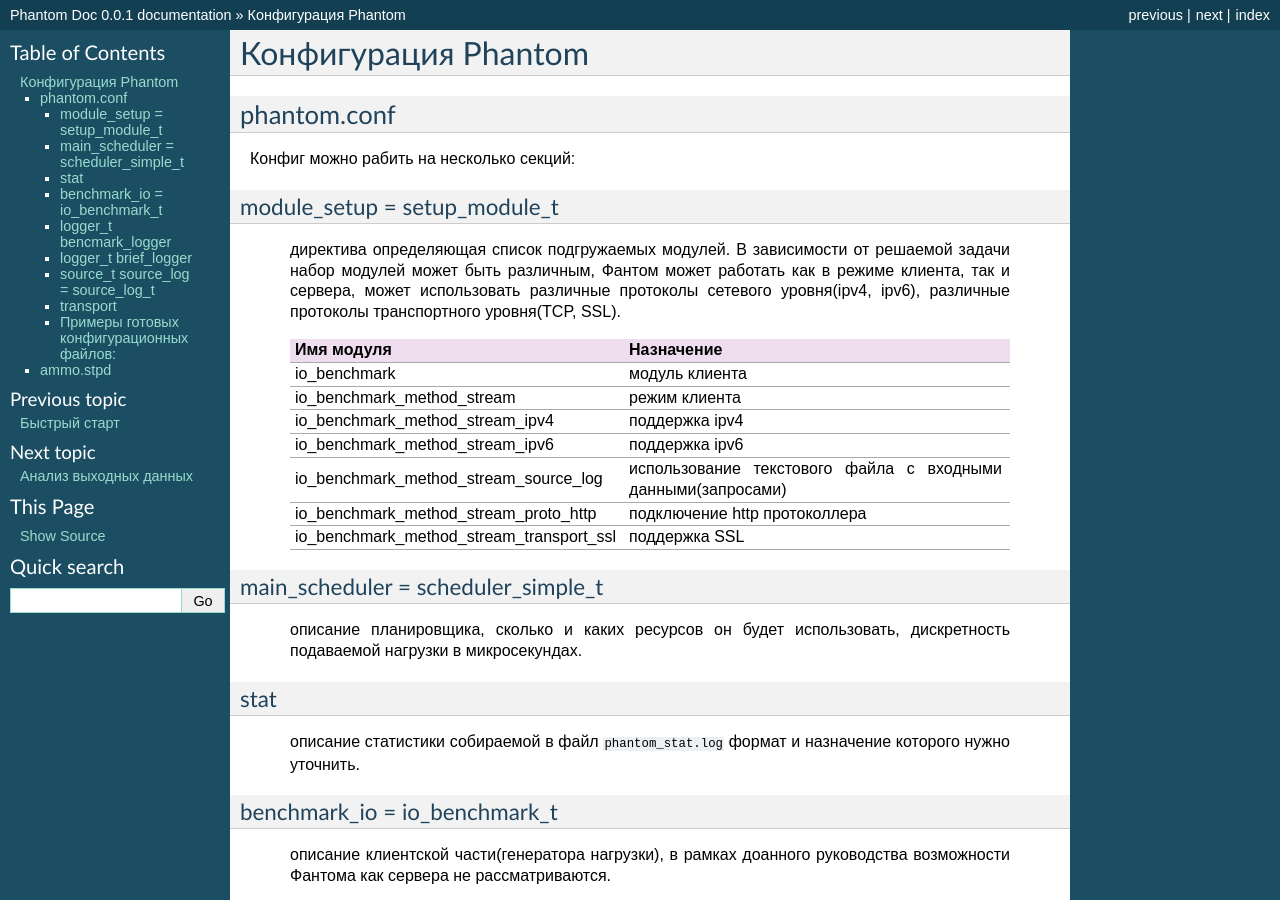
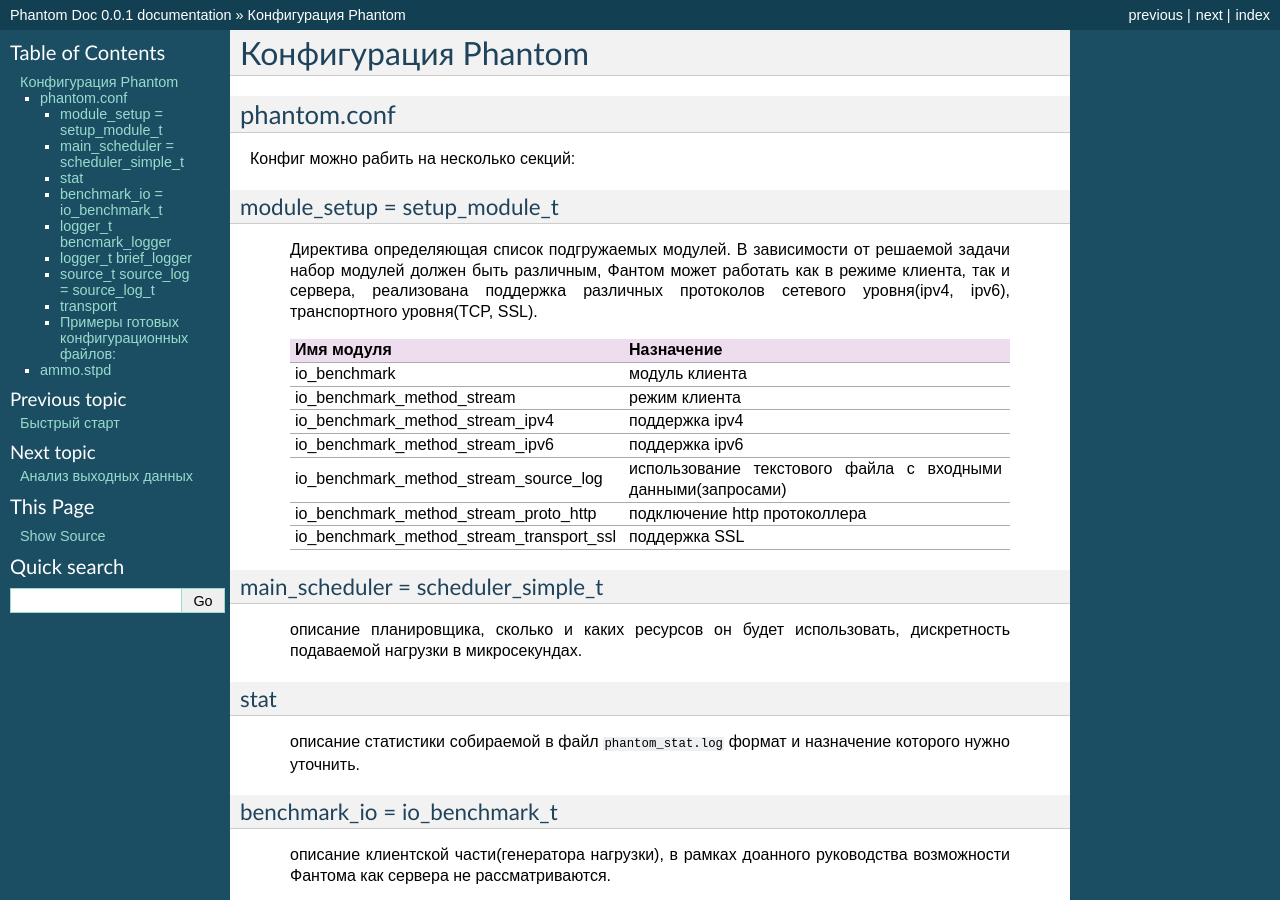
Before and after one commit to greggyNapalm/phantom_doc, a Sphinx documentation site: the page built from docs/writing-a-phantom-conf.rst, in a window 1280 px wide and 900 px high. Built offline with Sphinx 7.4.7, drawn with Linux system fonts in a browser that asks for light colours.

Commit message:
grammar fix

```diff
--- a/docs/writing-a-phantom-conf.rst
+++ b/docs/writing-a-phantom-conf.rst
@@ -9,7 +9,7 @@ phantom.conf
 
 module_setup = setup_module_t
 -----------------------------
- директива определяющая список подгружаемых модулей. В зависимости от решаемой задачи набор модулей может быть различным, Фантом может работать как в режиме клиента, так и сервера, может использовать различные протоколы сетевого уровня(ipv4, ipv6), различные протоколы транспортного уровня(TCP, SSL).
+ Директива определяющая список подгружаемых модулей. В зависимости от решаемой задачи набор модулей должен быть различным, Фантом может работать как в режиме клиента, так и сервера, реализована поддержка различных протоколов сетевого уровня(ipv4, ipv6), транспортного уровня(TCP, SSL).
 
  ======================================== ============================================================
   Имя модуля                              Назначение
```
